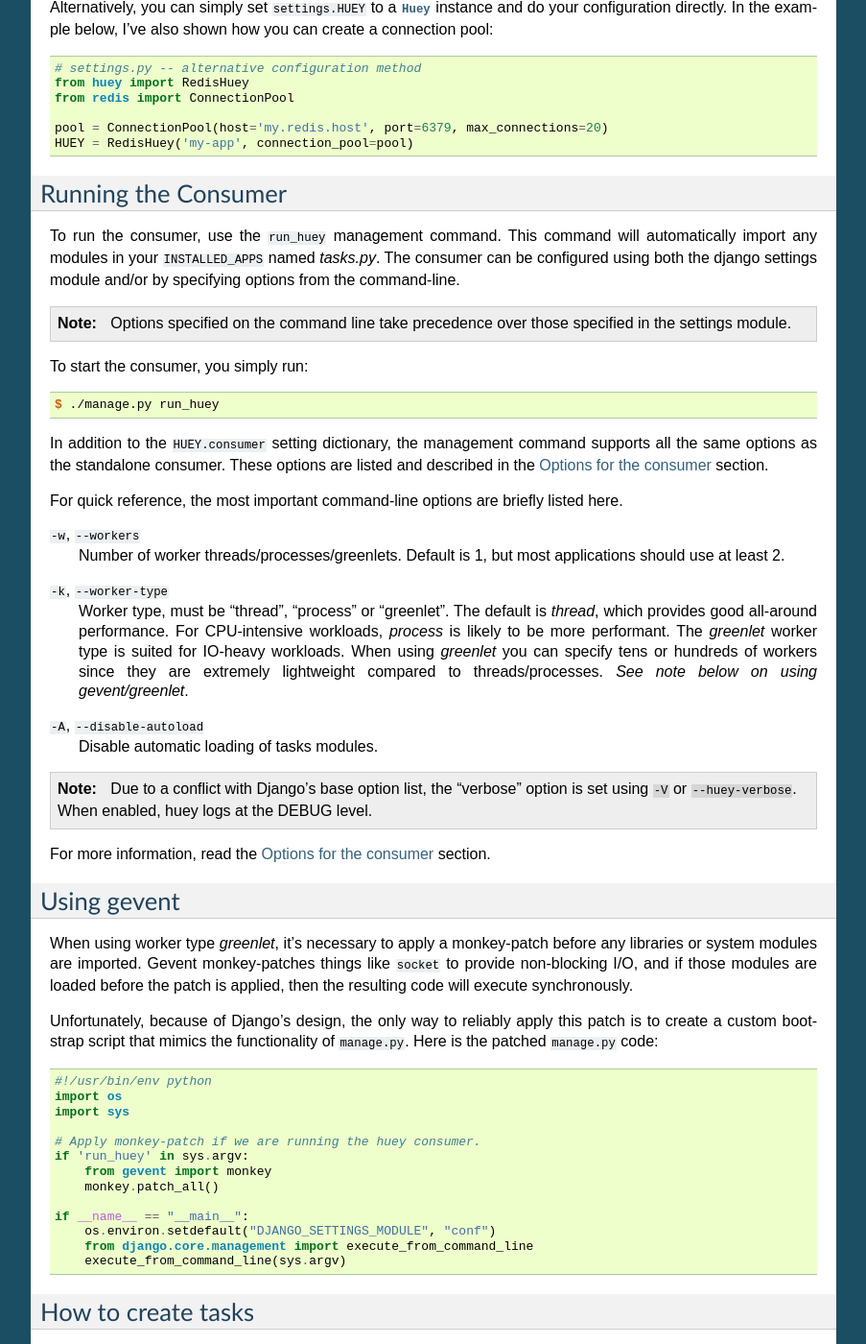
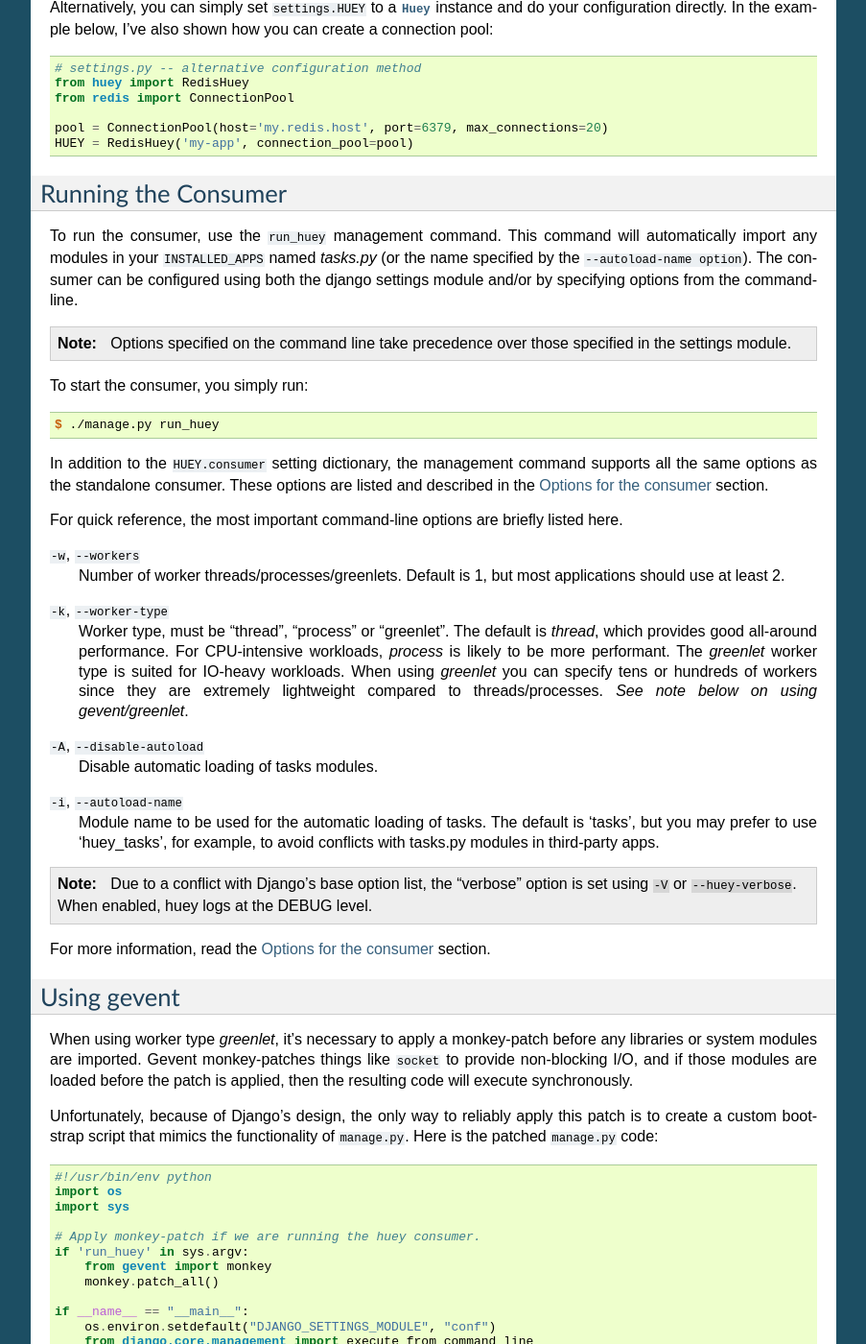
Before and after one commit to coleifer/huey, a Sphinx documentation site: the page built from docs/django.rst, in a window 1280 px wide and 1400 px high, scrolled down 1526 px. Shown: the whole window at 96% size, without its empty margins (198-1101 px from the left). Built offline with Sphinx 7.4.7, drawn with Linux system fonts in a browser that asks for light colours.

Commit message:
Add option to specify module name for autoloading tasks w/Django.

```diff
--- a/docs/django.rst
+++ b/docs/django.rst
@@ -111,8 +111,9 @@ Running the Consumer
 
 To run the consumer, use the ``run_huey`` management command.  This command
 will automatically import any modules in your ``INSTALLED_APPS`` named
-*tasks.py*.  The consumer can be configured using both the django settings
-module and/or by specifying options from the command-line.
+*tasks.py* (or the name specified by the ``--autoload-name option``).  The
+consumer can be configured using both the django settings module and/or by
+specifying options from the command-line.
 
 .. note::
     Options specified on the command line take precedence over those specified
@@ -146,6 +147,11 @@ listed here.
 
 ``-A``, ``--disable-autoload``
     Disable automatic loading of tasks modules.
+
+``-i``, ``--autoload-name``
+    Module name to be used for the automatic loading of tasks. The default is
+    'tasks', but you may prefer to use 'huey_tasks', for example, to avoid
+    conflicts with tasks.py modules in third-party apps.
 
 .. note::
     Due to a conflict with Django's base option list, the "verbose" option is
```
Also changed, not shown: 1 other file.
